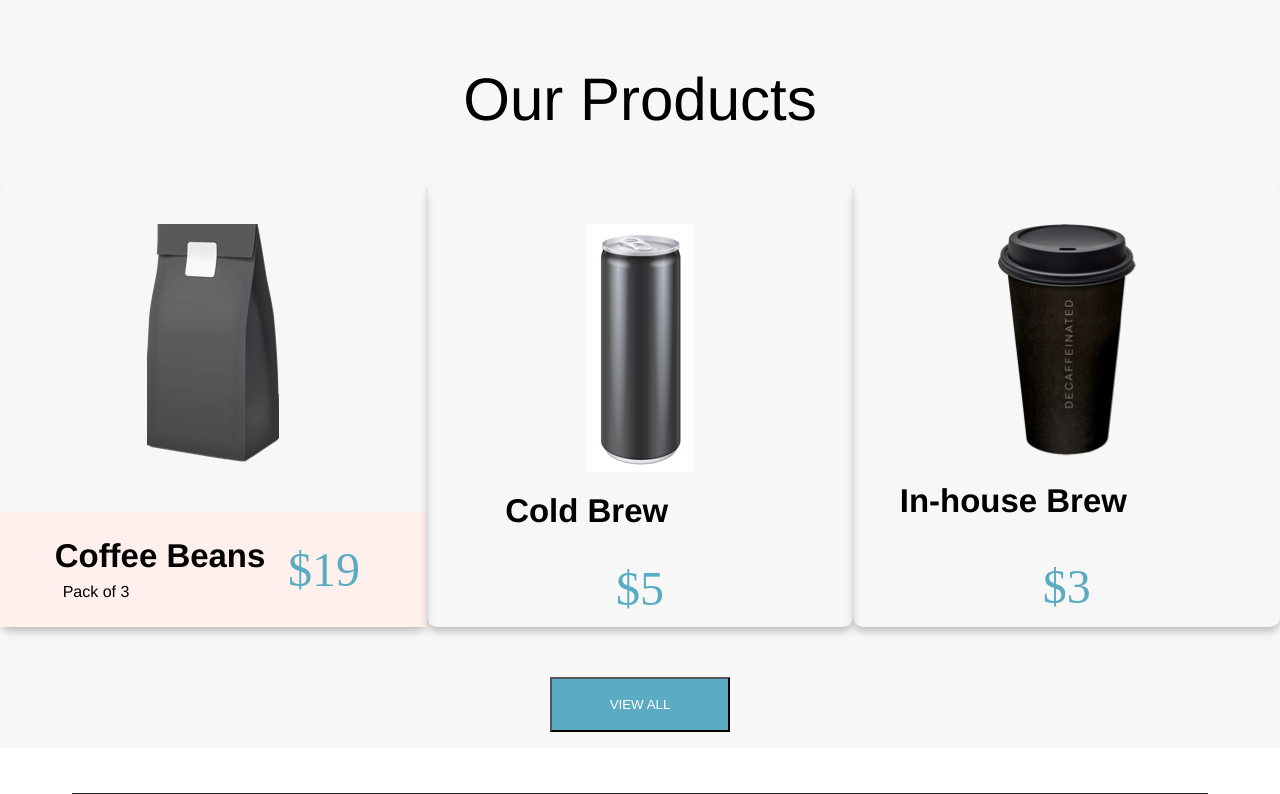
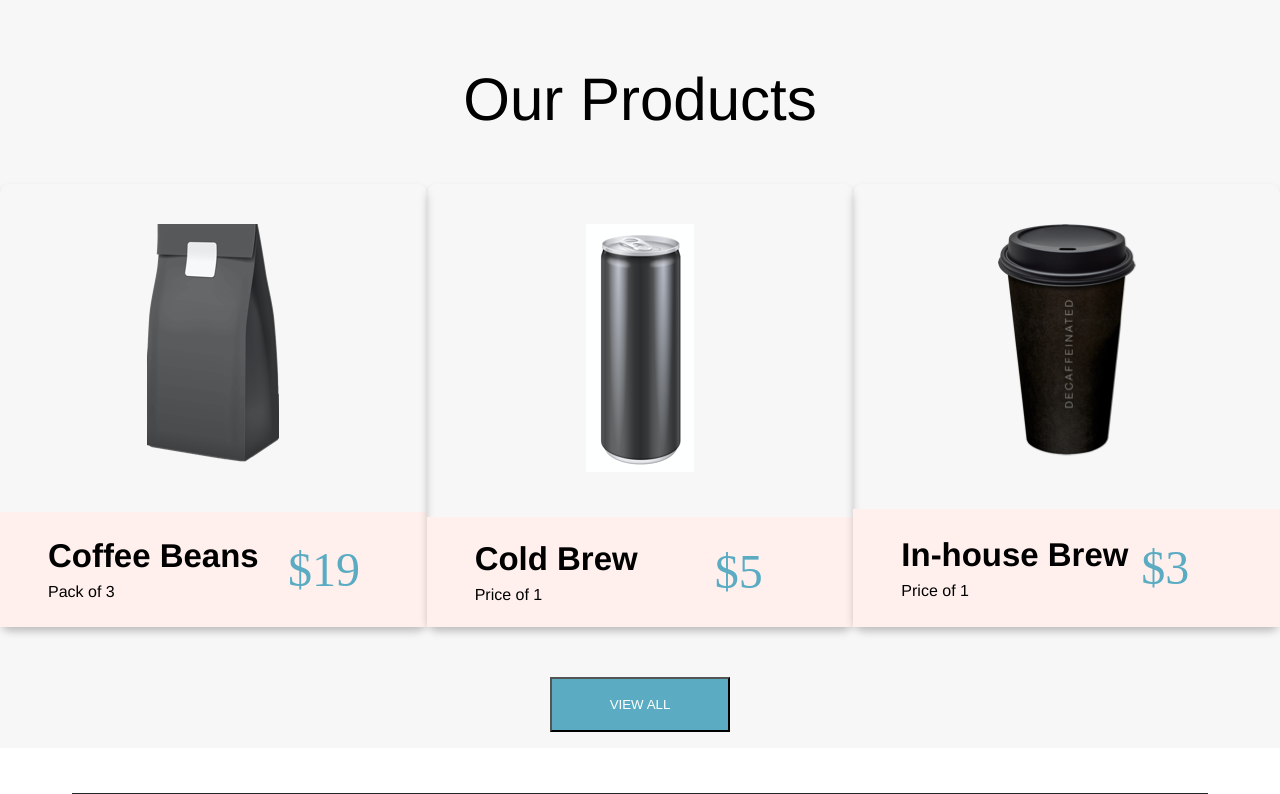
Before and after one commit to zdsd0019/Coffee-Shop-SAAS, a PHP site: page /index.html in a window 1280 px wide. Shown: the part 758-1552 px from the top of the page. Run offline with PHP 8.4, Linux system fonts and the light colour scheme.

Commit message:
styled all 3 card as version 2

```diff
--- a/Styles/scss/index.css
+++ b/Styles/scss/index.css
@@ -25,7 +25,11 @@
 }
 
 .product {
-  width: 18rem;
+  width: 15rem;
+  -ms-flex-item-align: center;
+      -ms-grid-row-align: center;
+      align-self: center;
+  padding-left: 3rem;
 }
 
 .product-align {
@@ -56,8 +60,6 @@
 }
 
 .product-name {
-  text-align: center;
-  width: 20rem;
   margin: 0;
   font-weight: bold;
 }
--- a/Styles/scss/index.scss
+++ b/Styles/scss/index.scss
@@ -15,7 +15,9 @@
 }
 
 .product {
-    width: 18rem;
+    width: 15rem;
+    align-self: center;
+    padding-left: 3rem;
 
     &-align {
         display: flex;
@@ -34,8 +36,6 @@
     }
 
     &-name {
-        text-align: center;
-        width: 20rem;
         margin: 0;
         font-weight: bold;
     }
--- a/Styles/scss/universal.css
+++ b/Styles/scss/universal.css
@@ -79,9 +79,7 @@ h3 {
   font-family: Helvetica, Arial, sans-serif;
   font-size: 1rem;
   font-weight: normal;
-  width: 12rem;
   margin: 0;
-  text-align: center;
   margin-top: 0.5rem;
 }
 
--- a/Styles/scss/universal.scss
+++ b/Styles/scss/universal.scss
@@ -68,9 +68,7 @@ h3{
     font-family: Helvetica, Arial, sans-serif;
     font-size: 1rem;
     font-weight: normal;
-    width: 12rem;
     margin: 0;
-    text-align: center;
     margin-top: 0.5rem;
 }
 
--- a/index.html
+++ b/index.html
@@ -64,13 +64,27 @@
             </section>
             <section class="product-card">
                 <img src="./assets/coldbrew.png" class="product-image" />
+                <div class="product-container-v2">
+                    <div class="product-align">
+                        <div class="product">
                             <h3 class="product-name">Cold Brew</h3>
+                            <p class="small-text">Price of 1</p>
+                        </div>
                         <p class="product-price">$5</p>
+                    </div>
+                </div>
             </section>
             <section class="product-card">
                 <img src="./assets/inhousebrew.png" class="product-image" />
+                <div class="product-container-v2">
+                    <div class="product-align">
+                        <div class="product">
                             <h3 class="product-name">In-house Brew</h3>
+                            <p class="small-text">Price of 1</p>
+                        </div>
                         <p class="product-price">$3</p>
+                    </div>
+                </div>
             </section>
         </section>
         <span class="button-view-all">
```
Also changed, not shown: 2 other files. Lines whose indentation alone changed are shown as unchanged.
